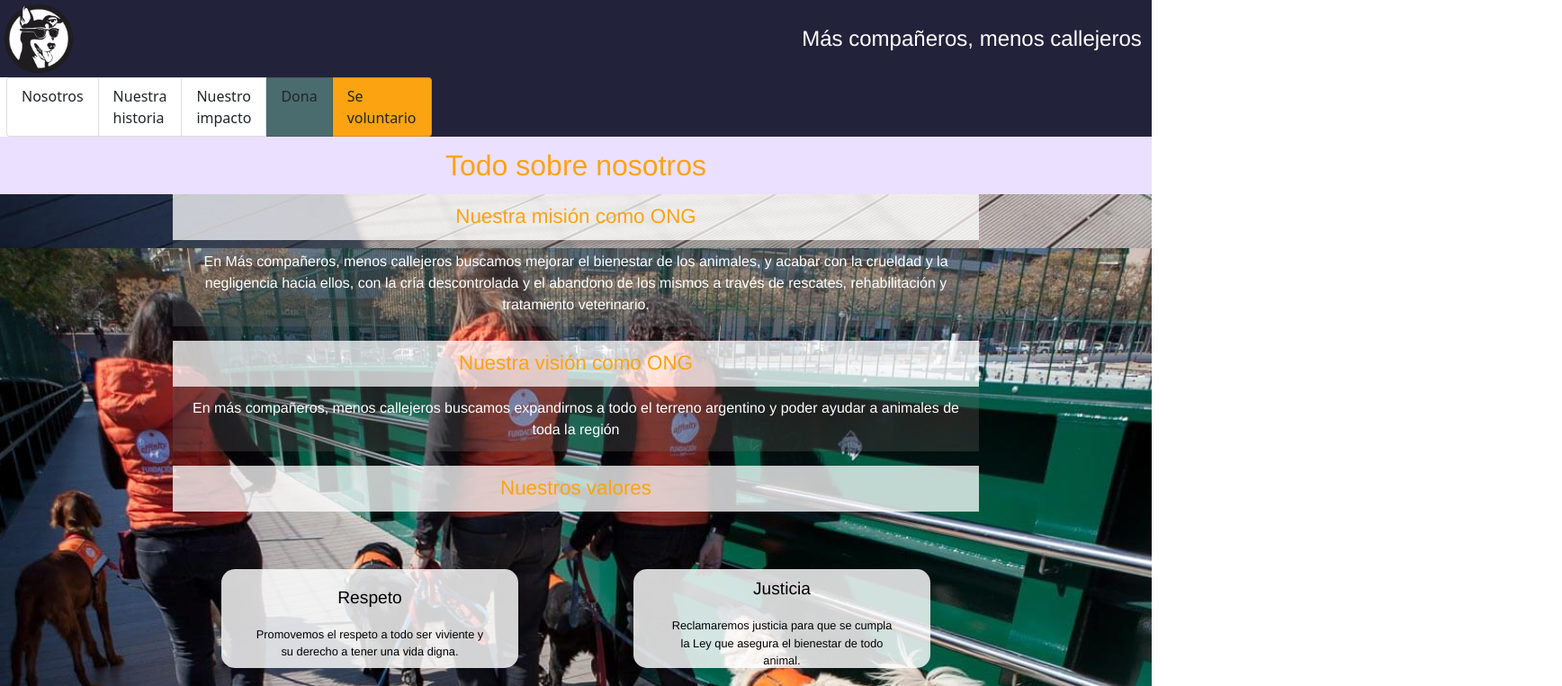
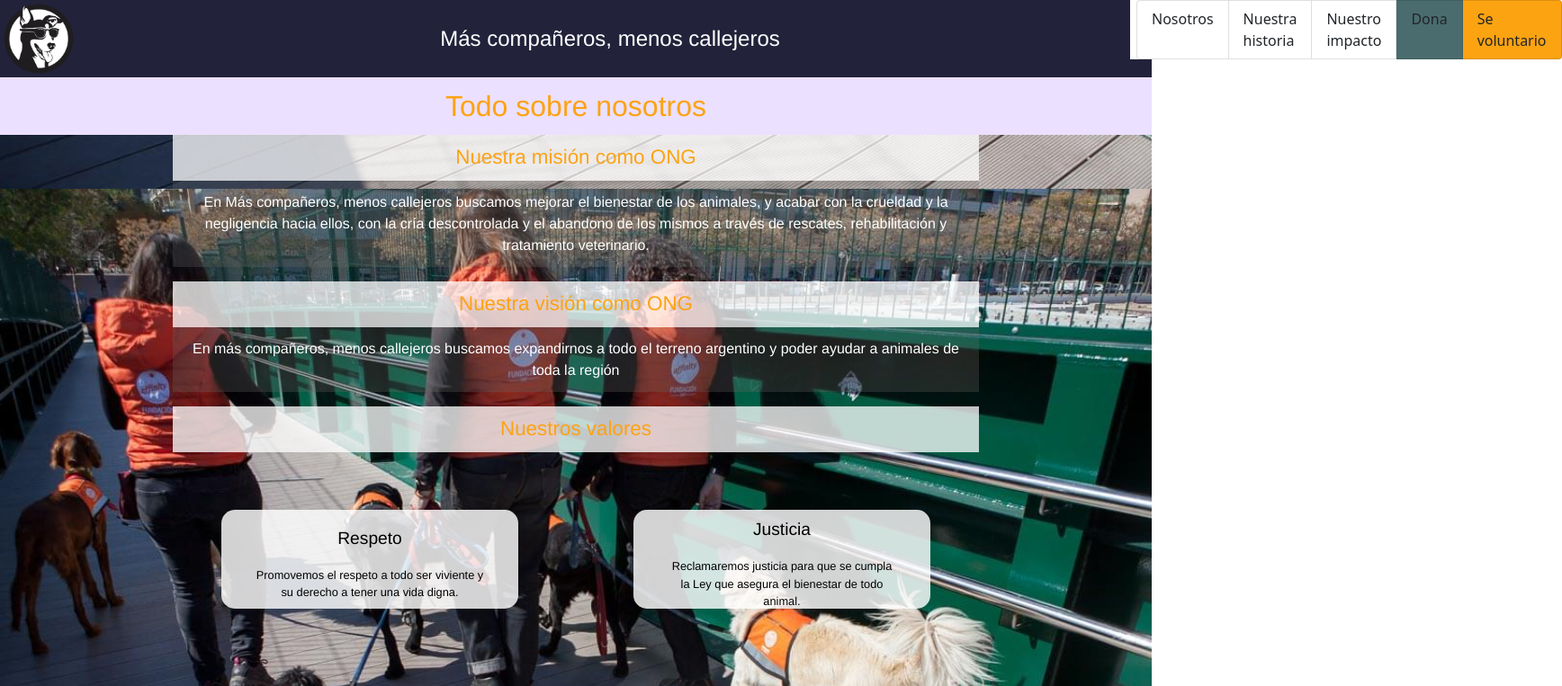
Before and after one commit to Cecilia00/Callejeros, a website: page index.html in a window 1280 px wide. Shown: the top 763 px of the page at 90% size, 1736 px wide, since content can reach past the window. Drawn offline with nearby package versions, Linux system fonts and the light colour scheme.

Commit message:
change in header

```diff
--- a/sass/_header.scss
+++ b/sass/_header.scss
@@ -33,11 +33,6 @@
     }
     /* MENU BURGER MOBILE */
     .headerNav{
-        display: flex;
-        margin-right: 0px;
-        width: 100%;
-
-
         #hamburger{
             display: none;
         }
@@ -89,7 +84,7 @@
 
     /* Estilos del header */
     header{
-
+        flex-wrap: wrap;
         .header_h1{
             font-size: 1.5rem;
             margin:0px;
```
Also changed, not shown: css/newStyle.css.
